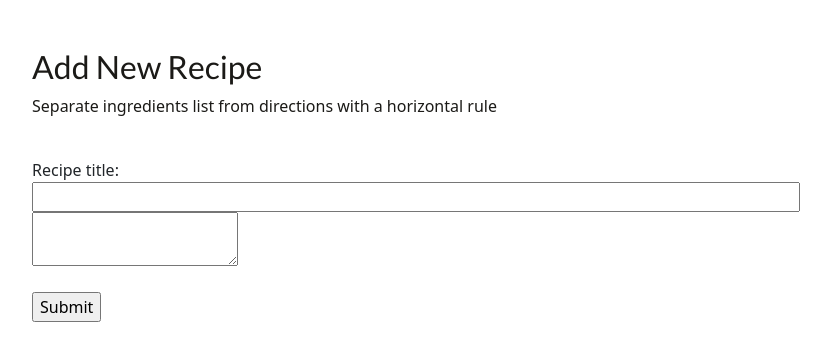
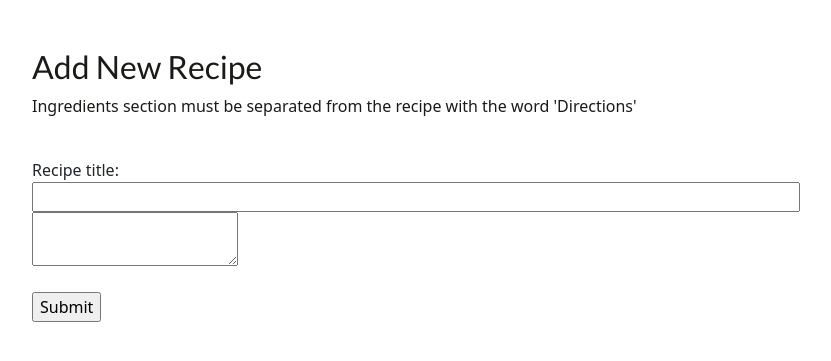
Before and after one commit to 0710160/task-manager, a Flask app: page /add_recipe in a window 1280 px wide. Shown: the part 66-427 px from the top of the page, without its empty margins (62-893 px from the left). Run offline with Flask 2, Linux system fonts and the light colour scheme; a user stored in the database is signed in; some libraries are stand-ins or nearby versions; some web fonts are replaced.

Commit message:
Fix ingredients list picking up directions - <hr /> wasn't working

```diff
--- a/main.py
+++ b/main.py
@@ -124,14 +124,16 @@ def add_recipe():
         ckeditor_data = form.directions.data
         ingredients = [new_recipe_name]
         hr_present = False
-        for i in ckeditor_data.splitlines():
-            if i == "<hr />":
+        for recipe_line in ckeditor_data.splitlines():
+            if "DIRECTION" in recipe_line.upper():
                 hr_present = True
+                break
             else:
-                if 'Ingredients' not in i:
-                    ingredients.append(i.replace("<br />", ""))
+                if 'Ingredients' not in recipe_line:
+                    strip_digits = ''.join([i for i in recipe_line if not i.isdigit()])
+                    ingredients.append(strip_digits.replace("<br />", ""))
         if not hr_present:
-            flash("Ensure a horizontal line is entered after the ingredients section.")
+            flash("Ensure the word 'Directions' is used after the ingredients section.")
             return render_template("add_recipe.html", form=form)
         else:
             new_recipe = Recipes(title=new_recipe_name,
--- a/templates/add_recipe.html
+++ b/templates/add_recipe.html
@@ -5,7 +5,7 @@
 
 <div class="edit-screen container col-xxl-8 px-4 py-5">
   <h2>Add New Recipe</h2>
-    <p>Separate ingredients list from directions with a horizontal rule</p>
+    <p>Ingredients section must be separated from the recipe with the word 'Directions'</p>
     <!--Flash message if <hr /> hasn't been added-->
         {% with messages = get_flashed_messages() %}
         {% if messages %}
```
Also changed, not shown: personal.db.
